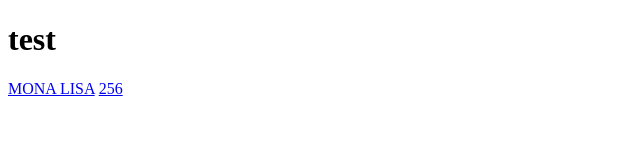
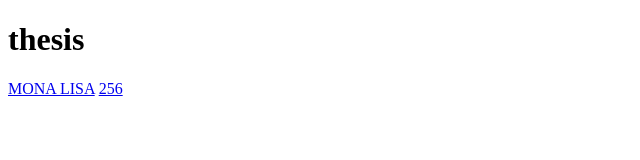
Before and after one commit to river330/thesis-node, a website: page public/index.html in a window 1280 px wide. Shown: the full height of the page, 0-640 px from the left. Drawn offline with Linux system fonts and the light colour scheme.

Commit message:
changed title hahaha

```diff
--- a/public/index.html
+++ b/public/index.html
@@ -8,7 +8,7 @@
 </head>
 
 <body>
-    <h1>test</h1>
+    <h1>thesis</h1>
     <a href="mona-lisa/index.html">MONA LISA</a>
     <a href="256-book/index-copy.html">256</a>
 </body>
```
